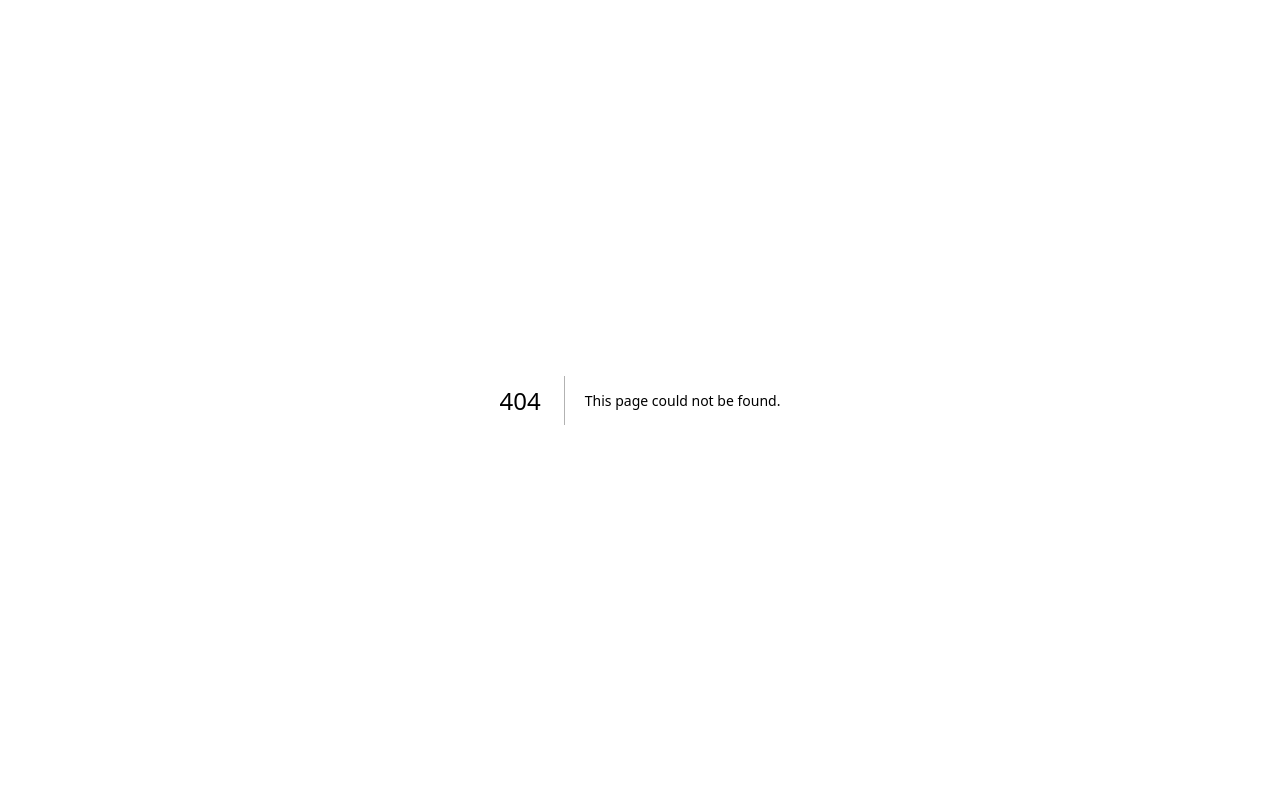
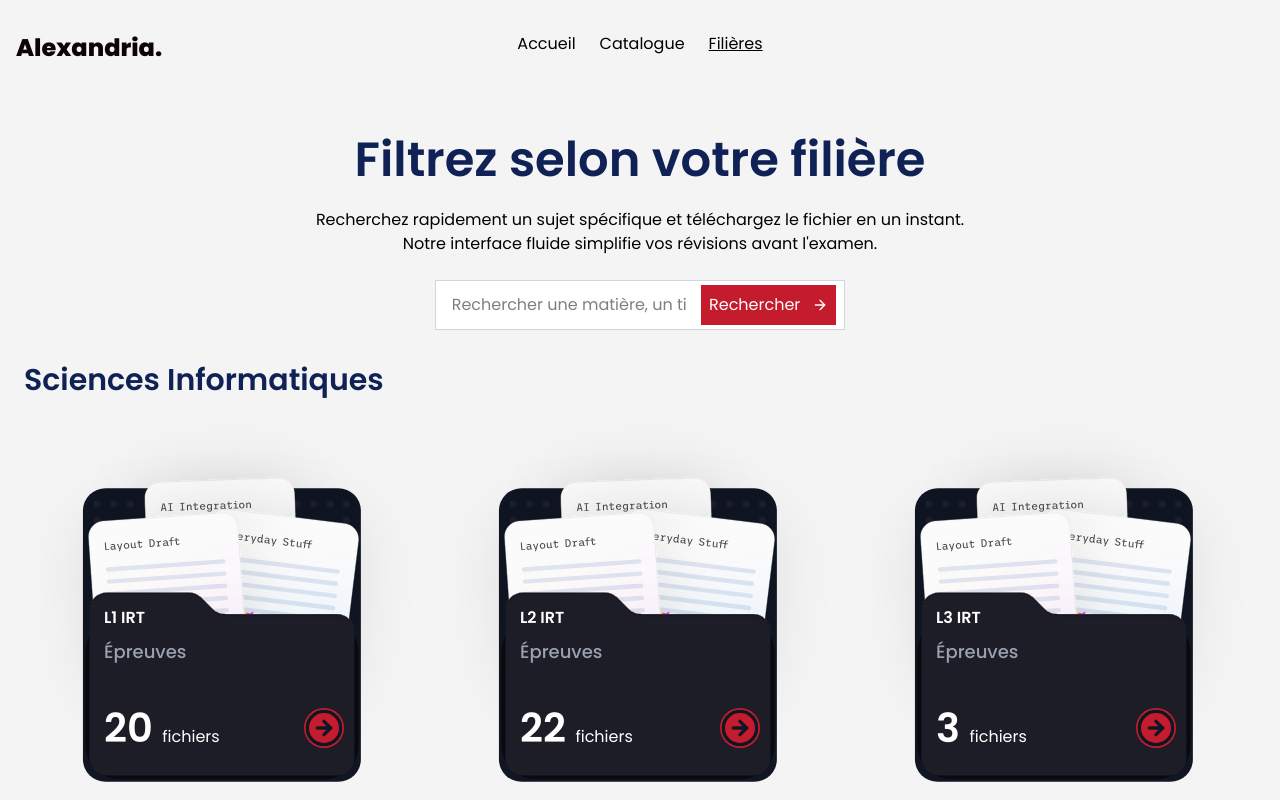
Before and after one commit to kaizen-squad/esgis-epreuves, a Next.js app: page /filiere in a window 1280 px wide. Before the commit this address had no page. Shown: the top 800 px of the page. Built offline with nearby package versions, Linux system fonts and the light colour scheme.

Commit message:
feat(filieres): done with the filiere page ui

```diff
--- a/src/app/(public)/components/filter/FilterComponents.tsx
+++ b/src/app/(public)/components/filter/FilterComponents.tsx
@@ -32,7 +32,7 @@ const FilterComponents = ({ onClose }: { onClose?: () => void }) => {
         <hr className="my-4 w-full text-gray-300" />
         <div className="px-4">
           <HideFilterComponent label="Niveau">
-            <div className="flex gap-2">
+            <div className="flex gap-2 overflow-x-auto">
               {niveauMocks.map((niveau) => (
                 <NiveauCard key={niveau.niveau} />
               ))}
--- /dev/null
+++ b/src/app/(public)/filiere/components/FIliereCategories.tsx
@@ -0,0 +1,12 @@
+import FiliereCategory from "./FiliereCategory";
+
+const FIliereCategories = () => {
+  return (
+    <div className="mx-auto mb-10 max-w-7xl px-6">
+      <FiliereCategory title="Sciences Informatiques" />
+      <FiliereCategory title="Sciences Économiques et Gestion" />
+    </div>
+  );
+};
+
+export default FIliereCategories;
--- /dev/null
+++ b/src/app/(public)/filiere/components/FiliereCategory.tsx
@@ -0,0 +1,21 @@
+import FiliereCard from "../../components/FiliereCard";
+import { filiereMocks } from "../../constants/filieres.constants";
+
+interface FiliereCategoryProps {
+  title: string;
+}
+
+const FiliereCategory = ({ title }: FiliereCategoryProps) => {
+  return (
+    <div className="mb-6">
+      <h3 className="text-text-secondary text-3xl font-semibold">{title}</h3>
+      <div className="grid w-full grid-cols-1 gap-4 py-0 md:grid-cols-2 lg:grid-cols-3">
+        {filiereMocks.map((filiere) => (
+          <FiliereCard data={filiere} key={filiere.id} />
+        ))}
+      </div>
+    </div>
+  );
+};
+
+export default FiliereCategory;
--- /dev/null
+++ b/src/app/(public)/filiere/page.tsx
@@ -0,0 +1,26 @@
+import CTACatalogue from "../accueil/components/CTACatalogue";
+import Research from "../accueil/components/Research";
+import PublicLayout from "../components/PublicLayout";
+import FIliereCategories from "./components/FIliereCategories";
+
+const Filiere = () => {
+  return (
+    <PublicLayout>
+      <div className="text-center">
+        <h1 className="text-text-secondary mb-6 text-center text-5xl font-semibold">
+          Filtrez selon votre filière
+        </h1>
+        <p className="mb-6">
+          Recherchez rapidement un sujet spécifique et téléchargez le fichier en
+          un instant. <br />
+          Notre interface fluide simplifie vos révisions avant l&apos;examen.
+        </p>
+      </div>
+      <Research />
+      <FIliereCategories />
+      <CTACatalogue />
+    </PublicLayout>
+  );
+};
+
+export default Filiere;
```
